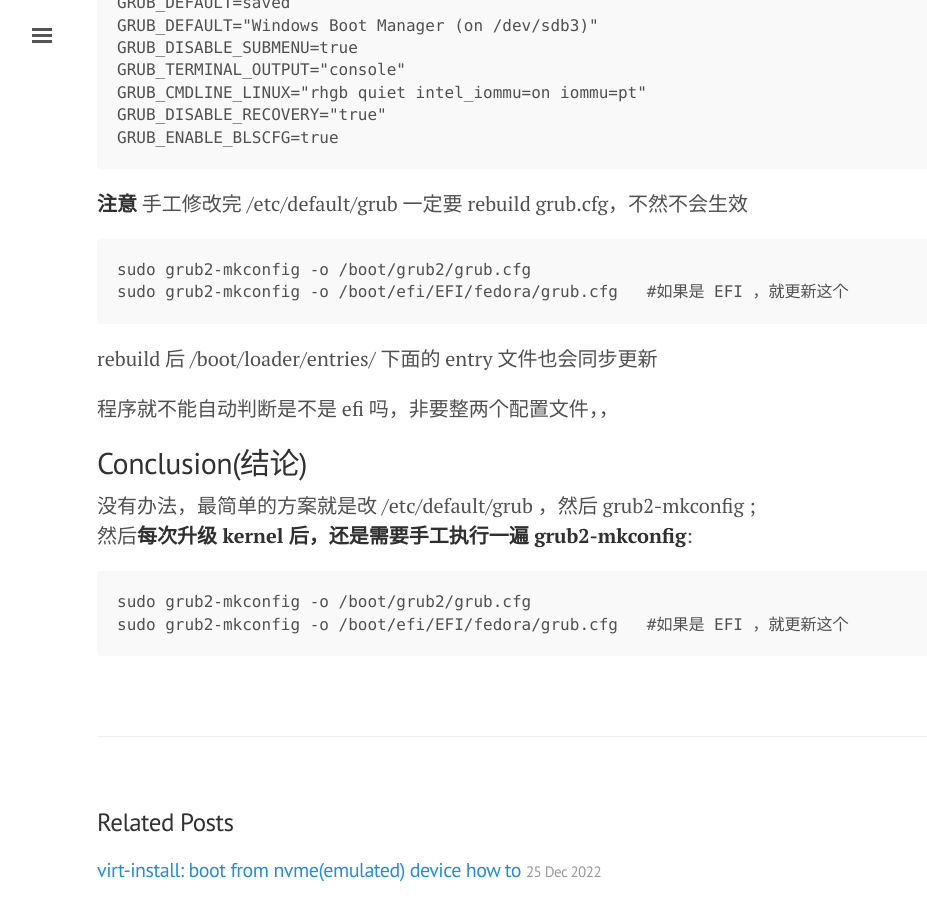
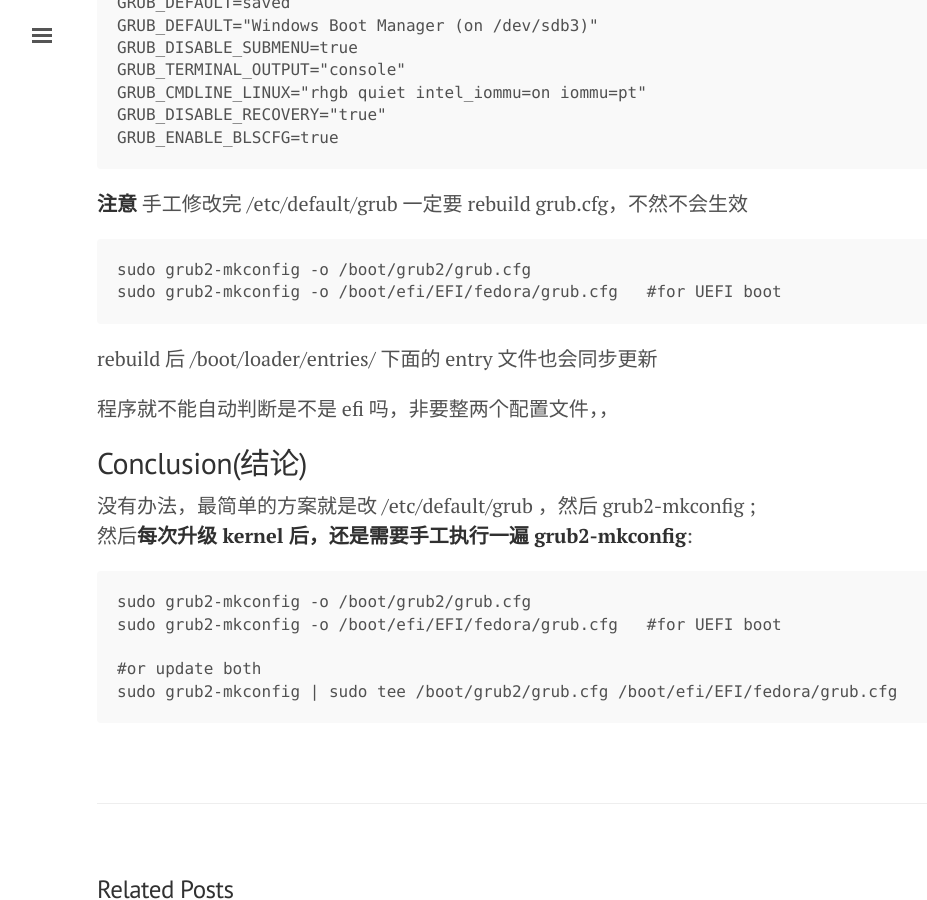
Before and after one commit to tcler/tcler.github.io, a Jekyll site: the page built from _posts/2023-01-05-grub2-set-default-kernel-options-howto.md, in a window 1280 px wide and 900 px high, scrolled down 1215 px. Shown: the whole window, without its empty margins (3-930 px from the left). Built offline with Jekyll 4.4.1, drawn with Linux system fonts in a browser that asks for light colours.

Commit message:
Update 2023-01-05-grub2-set-default-kernel-options-howto.md

````diff
--- a/_posts/2023-01-05-grub2-set-default-kernel-options-howto.md
+++ b/_posts/2023-01-05-grub2-set-default-kernel-options-howto.md
@@ -47,7 +47,7 @@ GRUB_ENABLE_BLSCFG=true
 **注意** 手工修改完 /etc/default/grub 一定要 rebuild grub.cfg，不然不会生效
 ```
 sudo grub2-mkconfig -o /boot/grub2/grub.cfg
-sudo grub2-mkconfig -o /boot/efi/EFI/fedora/grub.cfg   #如果是 EFI ，就更新这个
+sudo grub2-mkconfig -o /boot/efi/EFI/fedora/grub.cfg   #for UEFI boot
 ```
 rebuild 后 /boot/loader/entries/ 下面的 entry 文件也会同步更新
 
@@ -59,5 +59,8 @@ rebuild 后 /boot/loader/entries/ 下面的 entry 文件也会同步更新
 然后**每次升级 kernel 后，还是需要手工执行一遍 grub2-mkconfig**:
 ```
 sudo grub2-mkconfig -o /boot/grub2/grub.cfg
-sudo grub2-mkconfig -o /boot/efi/EFI/fedora/grub.cfg   #如果是 EFI ，就更新这个
+sudo grub2-mkconfig -o /boot/efi/EFI/fedora/grub.cfg   #for UEFI boot
+
+#or update both
+sudo grub2-mkconfig | sudo tee /boot/grub2/grub.cfg /boot/efi/EFI/fedora/grub.cfg
 ```
````
